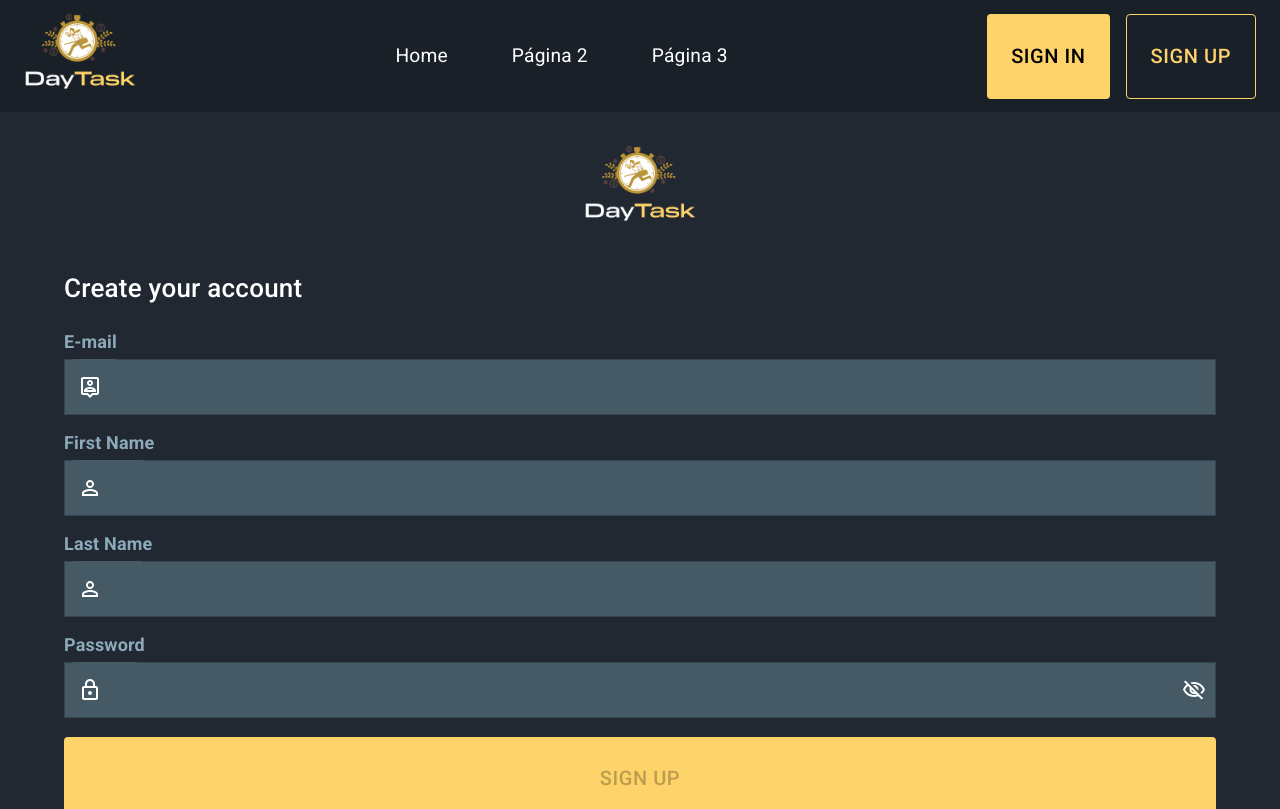
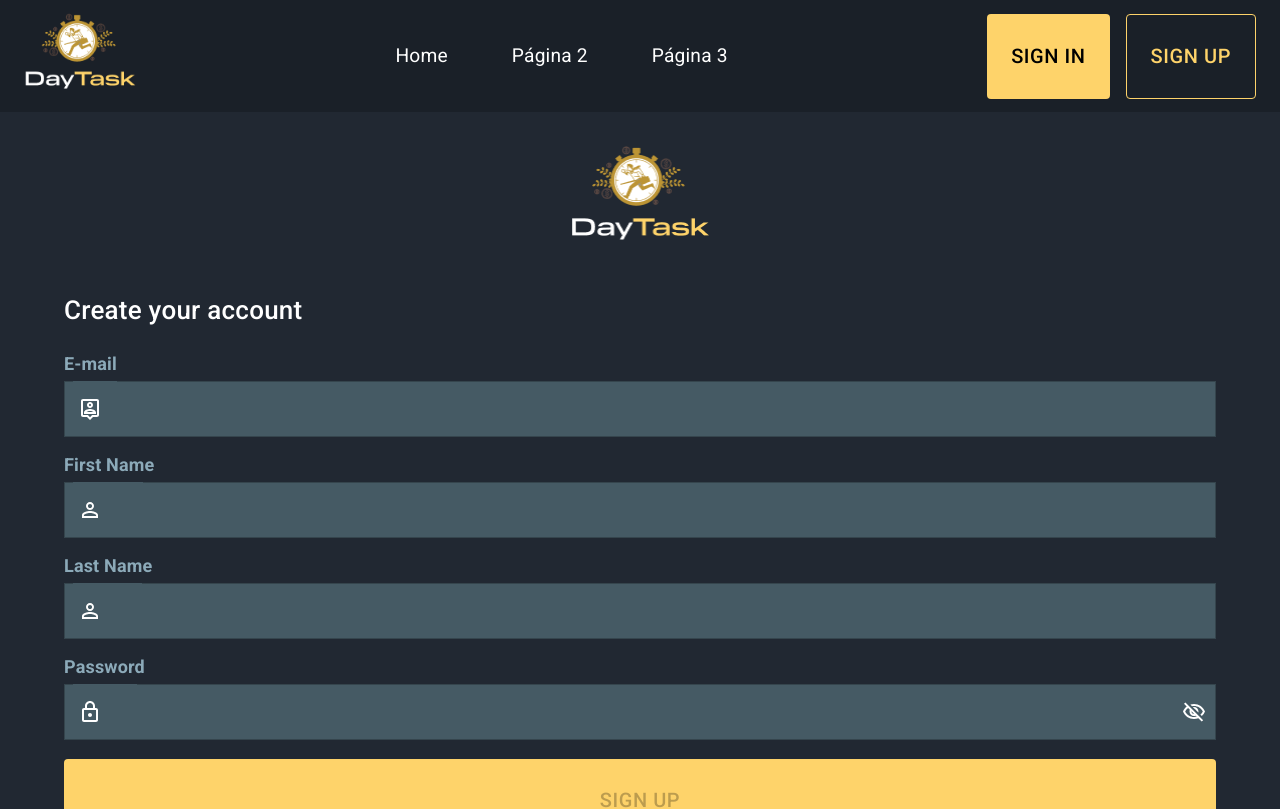
Before and after one commit to PedroAlencarr/WebProgPraticalWork, a React (Vite) app in the folder frontend/: page /register in a window 1280 px wide. Shown: the top 809 px of the page. Built offline with nearby package versions, Linux system fonts and the light colour scheme.

Commit message:
refactor: Register page refactor

```diff
--- a/frontend/src/components/CustomField/CustomField.jsx
+++ b/frontend/src/components/CustomField/CustomField.jsx
@@ -8,6 +8,12 @@ const StyledField = styled(TextField)(() => ({
         backgroundColor: '#455A64',
         color: '#fff',
         borderRadius: '0px',
+        '& input:-webkit-autofill': {
+            WebkitBoxShadow: '0 0 0 100px #455A64 inset !important',
+            boxShadow: '0 0 0 100px #455A64 inset !important',
+            backgroundColor: '#455A64 !important',
+            color: '#fff !important',
+        }
     },
     '& .MuiOutlinedInput-root.Mui-focused': {
         backgroundColor: '#455A64',
--- a/frontend/src/pages/Register/Register.jsx
+++ b/frontend/src/pages/Register/Register.jsx
@@ -1,6 +1,5 @@
 import React from 'react';
 import { Link } from 'react-router-dom';
-import "../Register/Register.scss";
 import Logo from '../../assets/images/logo.png';
 import {
     Container,
@@ -90,7 +89,9 @@ export default function Register() {
             padding: '2rem',
         }}
     >
-        <img className='register__logo' src={Logo} alt='DayTask logo' />
+        <Box sx={{width: '8.7rem', marginBottom: '3rem'}}>
+            <img src={Logo} alt='DayTask logo' />
+        </Box>
         <Typography
             component="h2"
             gutterBottom
--- a/frontend/src/pages/Register/Register.scss
+++ /dev/null
@@ -1,12 +0,0 @@
-@import "../../assets/styles/index.scss";
-
-.register {
-    &__logo {
-        width: 8.7rem;
-        margin-bottom: 3rem;
-
-        @media (min-width: 900px) {
-            width: 7rem;
-        }
-    }
-}
```
Also changed, not shown: 1 other file (tests, documents, lock files or other folders).
